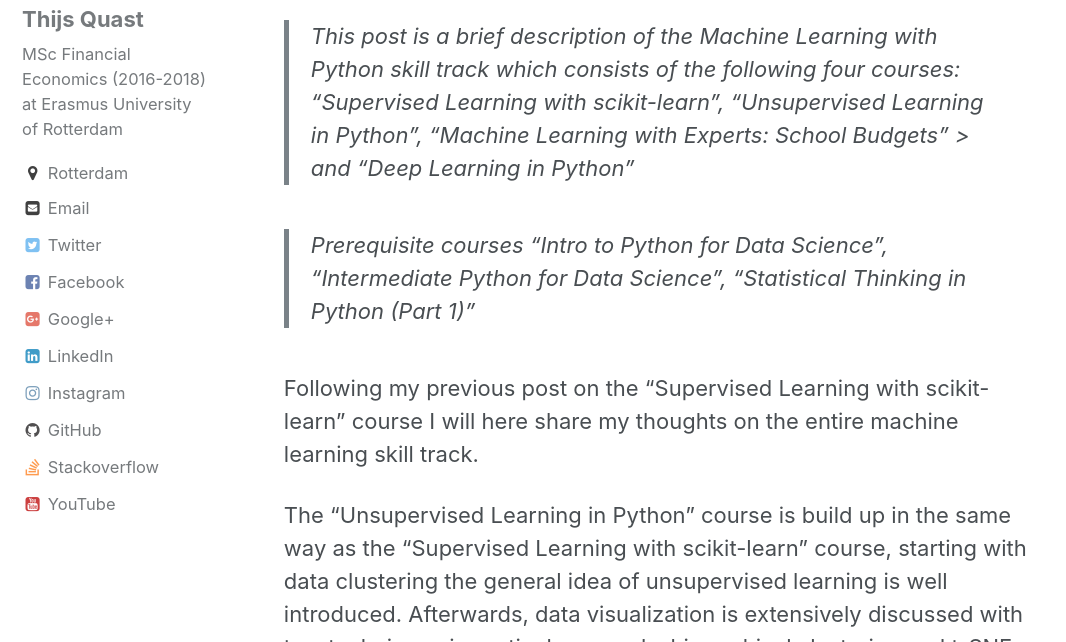
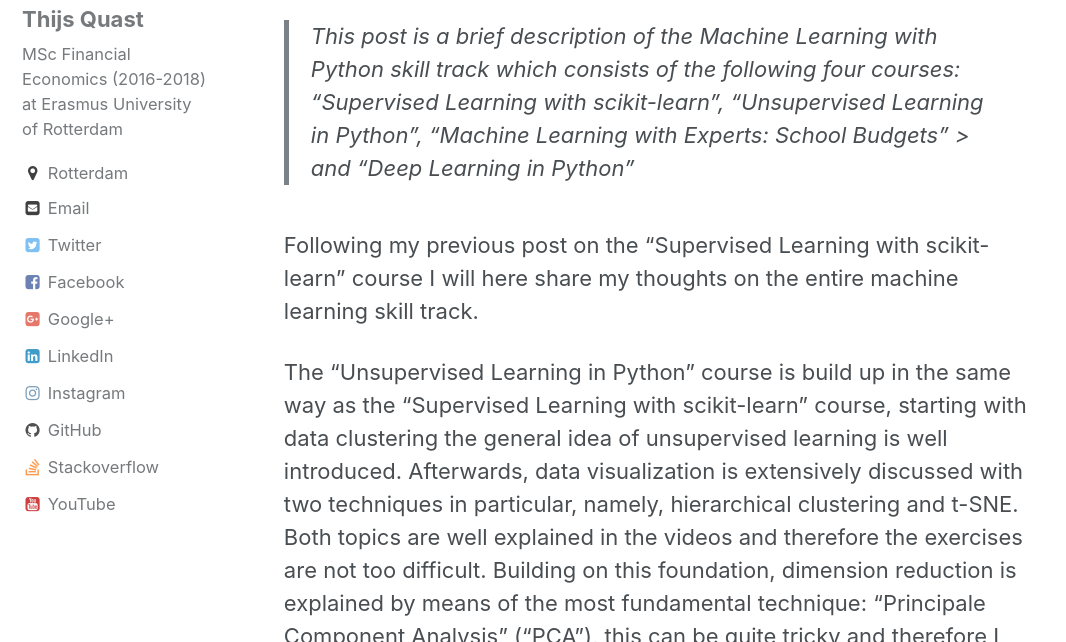
Before and after one commit to Thijsq/thijsq.github.io, a Jekyll site: the page built from _posts/2018-01-31-mltrack.md, in a window 1280 px wide and 900 px high, cut to the strip 258-900 px from the top of the window. Shown: the whole strip, without its empty margins (0-1066 px from the left). Built offline with Jekyll 4.4.1, drawn with Linux system fonts in a browser that asks for light colours.

Commit message:
Update 2018-01-31-mltrack.md

```diff
--- a/_posts/2018-01-31-mltrack.md
+++ b/_posts/2018-01-31-mltrack.md
@@ -9,8 +9,6 @@ tags: [machine learning, deep learning, python]
 > This post is a brief description of the Machine Learning with Python skill track which consists of the following four courses:
 > "Supervised Learning with scikit-learn", "Unsupervised Learning in Python", "Machine Learning with Experts: School Budgets" > and
 >"Deep Learning in Python"
-
-> Prerequisite courses "Intro to Python for Data Science", "Intermediate Python for Data Science", "Statistical Thinking in Python (Part 1)"
 
 Following my previous post on the "Supervised Learning with scikit-learn" course I will here share my thoughts on the entire machine learning skill track.
 
```
